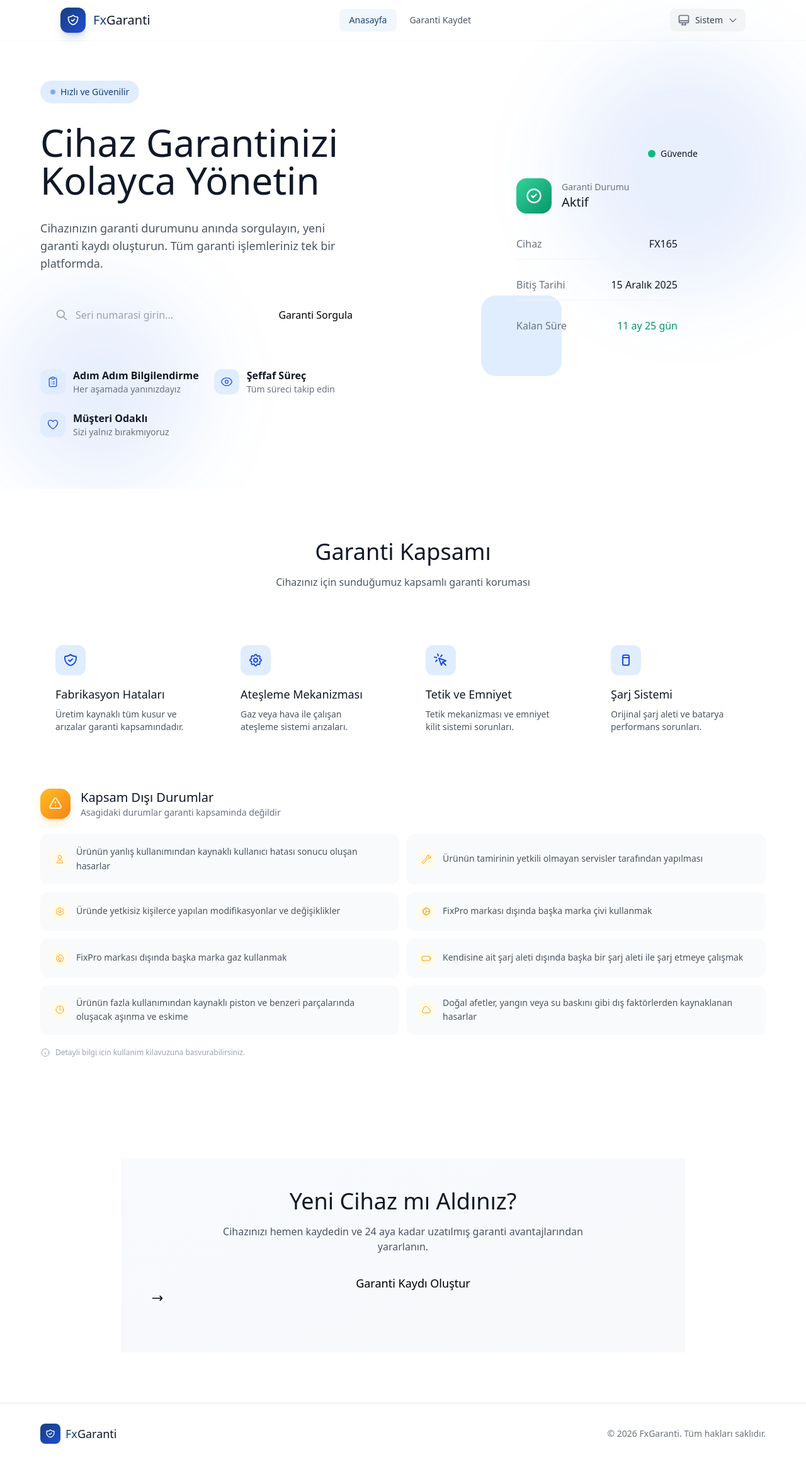
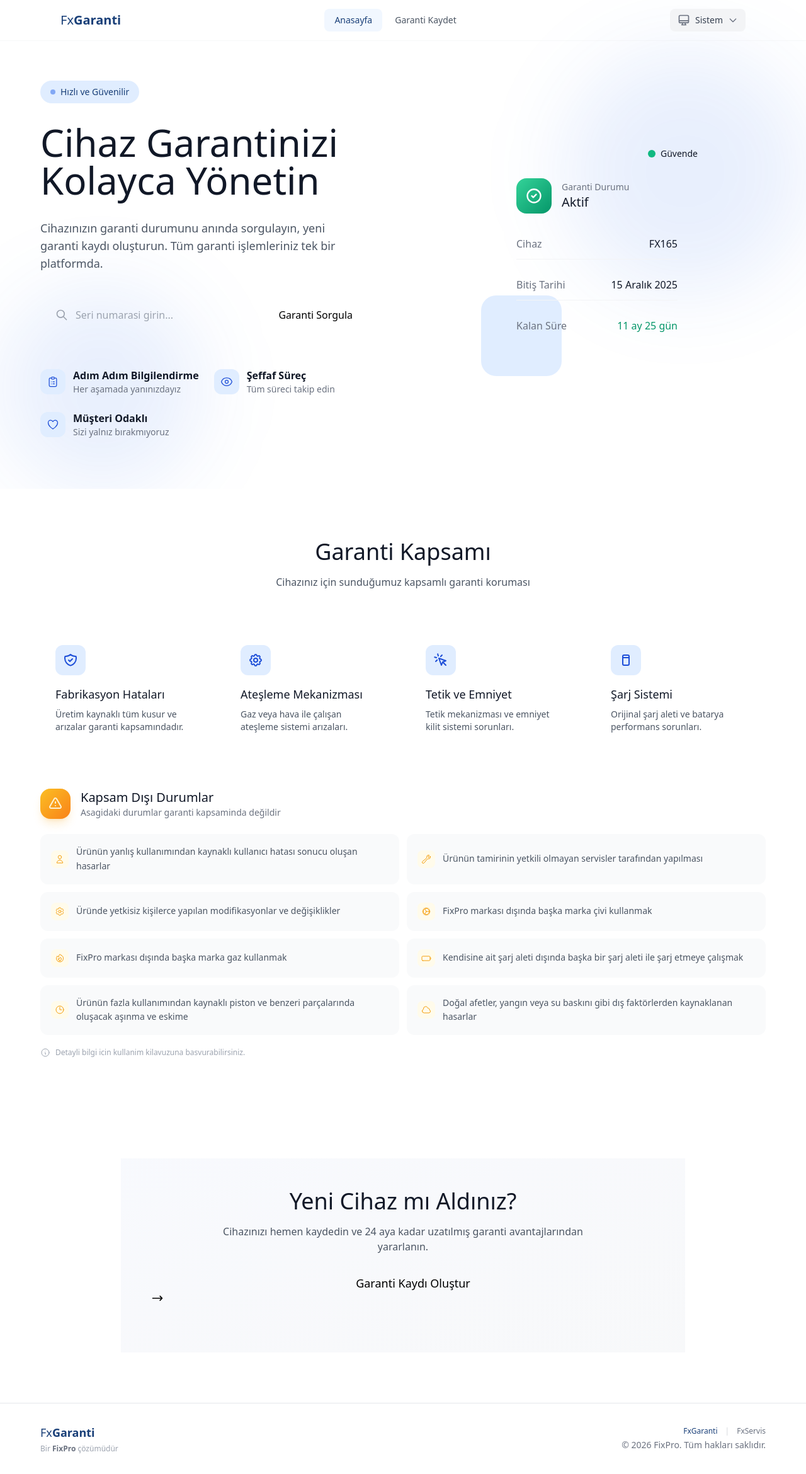
Before and after one commit to alialaca/fx-garanti-ui, a Nuxt app: page / in a window 1280 px wide. Shown: the whole page at 63% size. Built offline with nearby package versions, Linux system fonts and the light colour scheme.

Commit message:
refactor: Simplify branding elements in header and footer
- Replace logo graphics with text-based branding
- Update footer structure with refined typography and FixPro attribution
- Enhance layout consistency for smaller viewports

```diff
--- a/app/components/AppHeader.vue
+++ b/app/components/AppHeader.vue
@@ -18,16 +18,10 @@ const isActive = (path: string) => {
       <div class="max-w-6xl mx-auto px-4 sm:px-6 lg:px-8">
         <div class="flex items-center justify-between h-16">
           <!-- Logo -->
-          <NuxtLink to="/" class="flex items-center gap-3 group">
-            <div class="w-10 h-10 rounded-xl bg-gradient-to-br from-primary to-primary-600 flex items-center justify-center shadow-lg shadow-primary/20 group-hover:shadow-xl group-hover:shadow-primary/30 transition-all duration-300">
-              <svg class="w-5 h-5 text-white" fill="none" viewBox="0 0 24 24" stroke="currentColor">
-                <path stroke-linecap="round" stroke-linejoin="round" stroke-width="2" d="M9 12l2 2 4-4m5.618-4.016A11.955 11.955 0 0112 2.944a11.955 11.955 0 01-8.618 3.04A12.02 12.02 0 003 9c0 5.591 3.824 10.29 9 11.622 5.176-1.332 9-6.03 9-11.622 0-1.042-.133-2.052-.382-3.016z" />
-              </svg>
-            </div>
-            <div class="hidden sm:block">
-              <span class="font-display text-xl text-primary dark:text-primary-400">Fx</span>
-              <span class="font-display text-xl text-gray-900 dark:text-white">Garanti</span>
-            </div>
+          <NuxtLink to="/" class="flex items-center group">
+            <span class="font-display text-xl">
+              <span class="font-medium text-primary dark:text-primary-400">Fx</span><span class="font-bold text-primary dark:text-primary-400">Garanti</span>
+            </span>
           </NuxtLink>
 
           <!-- Navigation -->
--- a/app/pages/index.vue
+++ b/app/pages/index.vue
@@ -399,17 +399,22 @@ const valuePropositions = [
     <!-- Footer -->
     <footer class="py-8 px-4 sm:px-6 lg:px-8 border-t border-gray-200 dark:border-gray-800">
       <div class="max-w-6xl mx-auto flex flex-col sm:flex-row justify-between items-center gap-4">
-        <div class="flex items-center gap-2">
-          <div class="w-8 h-8 rounded-lg bg-gradient-to-br from-primary to-primary-600 flex items-center justify-center">
-            <svg class="w-4 h-4 text-white" fill="none" viewBox="0 0 24 24" stroke="currentColor">
-              <path stroke-linecap="round" stroke-linejoin="round" stroke-width="2" d="M9 12l2 2 4-4m5.618-4.016A11.955 11.955 0 0112 2.944a11.955 11.955 0 01-8.618 3.04A12.02 12.02 0 003 9c0 5.591 3.824 10.29 9 11.622 5.176-1.332 9-6.03 9-11.622 0-1.042-.133-2.052-.382-3.016z" />
-            </svg>
+        <div class="flex flex-col items-center sm:items-start gap-1">
+          <span class="font-display text-lg">
+            <span class="font-medium text-primary dark:text-primary-400">Fx</span><span class="font-bold text-primary dark:text-primary-400">Garanti</span>
+          </span>
+          <span class="text-xs text-gray-400 dark:text-gray-500">Bir <span class="font-semibold text-gray-500 dark:text-gray-400">FixPro</span> çözümüdür</span>
+        </div>
+        <div class="flex flex-col items-center sm:items-end gap-1">
+          <div class="flex items-center gap-3 text-xs text-gray-400 dark:text-gray-500">
+            <span class="font-medium text-primary dark:text-primary-400">FxGaranti</span>
+            <span class="text-gray-300 dark:text-gray-600">|</span>
+            <span class="font-medium text-gray-500 dark:text-gray-400">FxServis</span>
           </div>
-          <span class="font-display text-lg"><span class="text-primary dark:text-primary-400">Fx</span><span class="text-gray-900 dark:text-white">Garanti</span></span>
+          <p class="text-sm text-gray-500 dark:text-gray-400">
+            &copy; {{ new Date().getFullYear() }} FixPro. Tüm hakları saklıdır.
+          </p>
         </div>
-        <p class="text-sm text-gray-500 dark:text-gray-400">
-          &copy; {{ new Date().getFullYear() }} FxGaranti. Tüm hakları saklıdır.
-        </p>
       </div>
     </footer>
 
```
